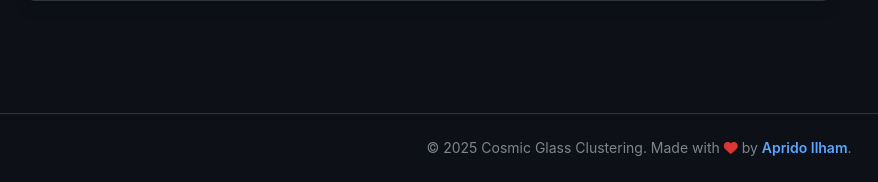
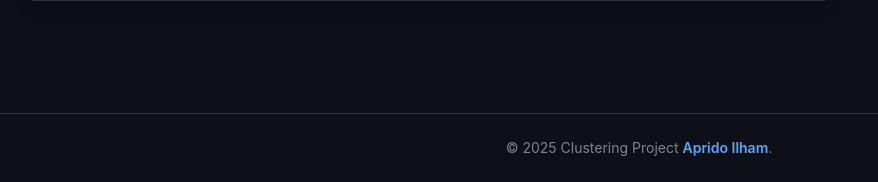
Before and after one commit to apridoilham/ClusteringProject, a Flask app: page / in a window 1280 px wide. Shown: the part 800-982 px from the top of the page, without its empty margins (1-879 px from the left). Run offline with Flask 3, Linux system fonts and the light colour scheme.

Commit message:
update footer

```diff
--- a/templates/base.html
+++ b/templates/base.html
@@ -28,7 +28,7 @@
 
     <footer class="w-full mt-12 py-6 border-t border-border-color">
         <div class="container mx-auto max-w-7xl px-6 text-center text-text-secondary text-sm">
-            <p>&copy; 2025 Cosmic Glass Clustering. Made with <i class="fa-solid fa-heart text-danger-red"></i> by <a href="https://github.com/apridoilham" target="_blank" rel="noopener noreferrer" class="font-semibold text-accent-blue-hover hover:underline">Aprido Ilham</a>.</p>
+            <p>&copy; 2025 Clustering Project <a href="https://github.com/apridoilham" target="_blank" rel="noopener noreferrer" class="font-semibold text-accent-blue-hover hover:underline">Aprido Ilham</a>.</p>
         </div>
     </footer>
 
```
